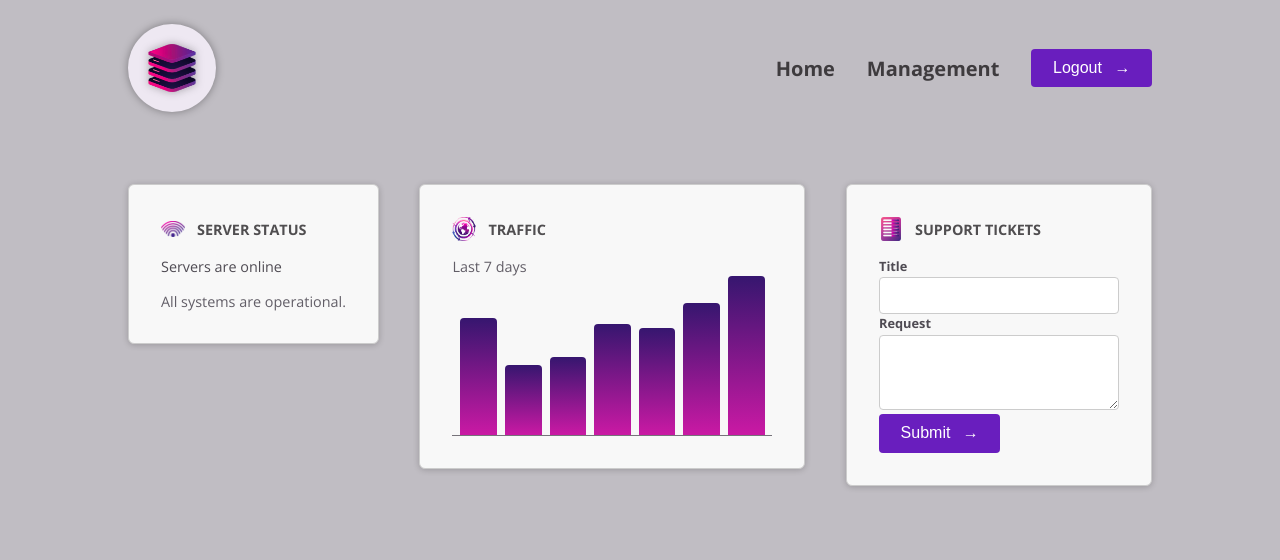
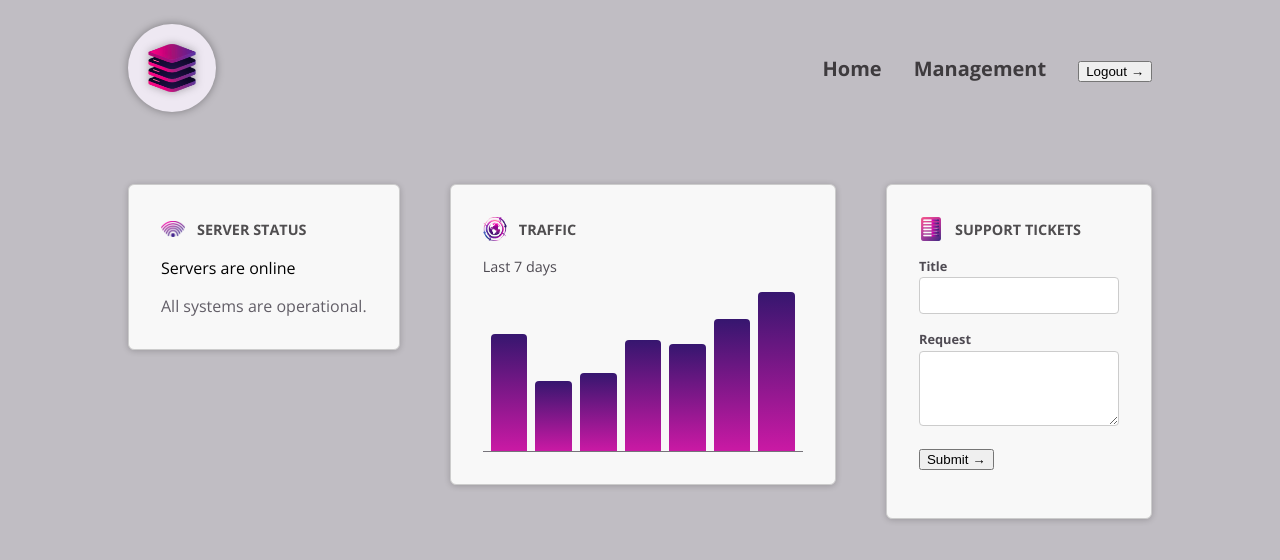
Before and after one commit to Wong0790/angular-components, an Angular app: page / in a window 1280 px wide. Shown: the top 560 px of the page. Built offline with nearby package versions, Linux system fonts and the light colour scheme.

Commit message:
moving styles into their specific component files & adding encapsulation to styles

```diff
--- a/src/app/components/dashboard/dashboard-item/dashboard-item.component.css
+++ b/src/app/components/dashboard/dashboard-item/dashboard-item.component.css
@@ -0,0 +1,35 @@
+.dashboard-item {
+  display: block;
+  padding: 1rem;
+  border: 1px solid #ccc;
+  border-radius: 6px;
+  background-color: #f8f8f8;
+  box-shadow: 0 1px 6px 0 rgba(0, 0, 0, 0.2);
+}
+
+.dashboard-item header {
+  display: flex;
+  padding: 0;
+  gap: 0.75rem;
+  align-items: center;
+  margin-bottom: 1rem;
+}
+
+.dashboard-item header img {
+  width: 1.5rem;
+  height: 1.5rem;
+  object-fit: contain;
+}
+
+h2 {
+  margin: 0;
+  font-size: 0.9rem;
+  text-transform: uppercase;
+  color: #504e50;
+}
+
+@media (min-width: 768px) {
+  .dashboard-item {
+    padding: 2rem;
+  }
+}
--- a/src/app/components/dashboard/server-status/server-status.component.css
+++ b/src/app/components/dashboard/server-status/server-status.component.css
@@ -0,0 +1,40 @@
+#status {
+  display: block;
+  width: 15rem;
+}
+
+.status p:first-of-type {
+  font-weight: bold;
+  animation: pulse 2s infinite;
+  margin: 0 0 0.5rem 0;
+  font-size: 1.15rem;
+}
+
+.status-online p:first-of-type {
+  color: #6a3cb0;
+}
+
+.status-offline p:first-of-type {
+  color: #b22084;
+}
+
+.status-unknown p:first-of-type {
+  color: grey;
+}
+
+p:last-of-type {
+  margin: 0;
+  color: #625e67;
+}
+
+@keyframes pulse {
+  0% {
+    opacity: 1;
+  }
+  50% {
+    opacity: 0.5;
+  }
+  100% {
+    opacity: 1;
+  }
+}
--- a/src/app/components/dashboard/tickets/new-ticket/new-ticket.component.css
+++ b/src/app/components/dashboard/tickets/new-ticket/new-ticket.component.css
@@ -0,0 +1,3 @@
+#new-ticket {
+  width: 15rem;
+}
--- a/src/app/components/dashboard/tickets/ticket/ticket.component.css
+++ b/src/app/components/dashboard/tickets/ticket/ticket.component.css
@@ -0,0 +1,73 @@
+article {
+  border-radius: 4px;
+  background-color: #59555f;
+  color: #ded8e6;
+}
+
+h3 {
+  padding: 0.5rem;
+  margin: 0;
+  font-size: 0.9rem;
+  display: flex;
+  gap: 0.5rem;
+  align-items: center;
+}
+
+h3 div {
+  width: 0.9rem;
+  height: 0.9rem;
+  border-radius: 50%;
+}
+
+.ticket-open {
+  background-color: #de62e9;
+}
+
+.ticket-closed {
+  background-color: #51c788;
+}
+
+.text {
+  text-align: left;
+}
+
+button {
+  flex: 1;
+  width: 100%;
+  font: inherit;
+  background: transparent;
+  border: none;
+  color: #ded8e6;
+  display: flex;
+  justify-content: space-between;
+  align-items: center;
+}
+
+button span:first-child {
+  margin-bottom: 0.1rem;
+}
+
+button span:last-child {
+  width: 1rem;
+}
+
+p {
+  margin: 0;
+  padding: 1rem;
+  font-size: 0.9rem;
+}
+
+p:has(button) {
+  padding-top: 0;
+}
+
+p button {
+  padding: 0;
+  width: auto;
+  display: inline;
+  font-size: 0.75rem;
+}
+
+p button:hover {
+  color: #ec9fea;
+}
--- a/src/app/components/dashboard/tickets/tickets/tickets.component.css
+++ b/src/app/components/dashboard/tickets/tickets/tickets.component.css
@@ -0,0 +1,33 @@
+#tickets {
+  display: flex;
+  flex-direction: column;
+  gap: 1.5rem;
+}
+
+#tickets ul {
+  list-style: none;
+  margin: 0;
+  padding: 0;
+  width: 15rem;
+}
+
+#tickets li {
+  margin: 0.5rem 0;
+}
+
+#tickets p {
+  margin: 0;
+  color: #4f4b53;
+}
+
+#tickets h2 {
+  margin: 0;
+  font-size: 1.1rem;
+  color: #38343c;
+}
+
+@media (min-width: 768px) {
+  #tickets {
+    flex-direction: row;
+  }
+}
--- a/src/app/components/dashboard/traffic/traffic.component.css
+++ b/src/app/components/dashboard/traffic/traffic.component.css
@@ -0,0 +1,32 @@
+#traffic {
+  display: block;
+  width: 15rem;
+}
+
+p {
+  margin: 0 0 1rem 0;
+  font-size: 0.9rem;
+  color: #4f4b53;
+}
+
+#chart {
+  height: 10rem;
+  display: flex;
+  align-items: flex-end;
+  gap: 0.5rem;
+  padding: 0 0.5rem;
+  border-bottom: 1px solid #76737a;
+}
+
+#chart div {
+  flex: 1;
+  background: linear-gradient(to bottom, #36166f, #ca19a4);
+  border-top-left-radius: 4px;
+  border-top-right-radius: 4px;
+}
+
+@media (min-width: 768px) {
+  #traffic {
+    width: 20rem;
+  }
+}
--- a/src/app/components/shared/button/button.component.css
+++ b/src/app/components/shared/button/button.component.css
@@ -0,0 +1,25 @@
+button {
+  display: inline-block;
+  padding: 0.65rem 1.35rem;
+  border-radius: 0.25rem;
+  font-size: 1rem;
+  text-align: center;
+  cursor: pointer;
+  background-color: #691ebe;
+  color: white;
+  border: none;
+}
+
+button:hover {
+  background-color: #551b98;
+}
+
+.icon {
+  display: inline-block;
+  margin-left: 0.5rem;
+  transition: transform 0.2s ease-in-out;
+}
+
+button:hover .icon {
+  transform: translateX(4px);
+}
--- a/src/app/components/shared/control/control.component.css
+++ b/src/app/components/shared/control/control.component.css
@@ -0,0 +1,18 @@
+.control label {
+  display: block;
+  font-size: 0.8rem;
+  font-weight: bold;
+  margin-bottom: 0.15rem;
+  color: #4f4b53;
+}
+
+.control input,
+.control textarea {
+  width: 100%;
+  padding: 0.5rem;
+  border: 1px solid #ccc;
+  border-radius: 4px;
+  font: inherit;
+  font-size: 0.9rem;
+  color: #4f4b53;
+}
--- a/src/app/components/shared/control/control.component.html
+++ b/src/app/components/shared/control/control.component.html
@@ -1,4 +1,4 @@
-<p>
+<p class="control">
   <label for="title">{{ label }}</label>
   <ng-content select="input, textarea" />
 </p>
--- a/src/app/components/shared/control/control.component.ts
+++ b/src/app/components/shared/control/control.component.ts
@@ -1,4 +1,4 @@
-import { Component, Input } from '@angular/core';
+import { Component, Input, ViewEncapsulation } from '@angular/core';
 
 @Component({
   selector: 'app-control',
@@ -6,6 +6,7 @@
   imports: [],
   templateUrl: './control.component.html',
   styleUrl: './control.component.css',
+  encapsulation: ViewEncapsulation.None,
 })
 export class ControlComponent {
   @Input({ required: true }) label!: string;
--- a/src/styles.css
+++ b/src/styles.css
@@ -32,196 +32,3 @@
     flex-direction: row;
   }
 }
-
-#traffic {
-  display: block;
-  width: 15rem;
-}
-
-p {
-  margin: 0 0 1rem 0;
-  font-size: 0.9rem;
-  color: #4f4b53;
-}
-
-#chart {
-  height: 10rem;
-  display: flex;
-  align-items: flex-end;
-  gap: 0.5rem;
-  padding: 0 0.5rem;
-  border-bottom: 1px solid #76737a;
-}
-
-#chart div {
-  flex: 1;
-  background: linear-gradient(to bottom, #36166f, #ca19a4);
-  border-top-left-radius: 4px;
-  border-top-right-radius: 4px;
-}
-
-@media (min-width: 768px) {
-  #traffic {
-    width: 20rem;
-  }
-}
-
-#status {
-  display: block;
-  width: 15rem;
-}
-
-.status p:first-of-type {
-  font-weight: bold;
-  animation: pulse 2s infinite;
-  margin: 0 0 0.5rem 0;
-  font-size: 1.15rem;
-}
-
-.status-online p:first-of-type {
-  color: #6a3cb0;
-}
-
-.status-offline p:first-of-type {
-  color: #b22084;
-}
-
-.status-unknown p:first-of-type {
-  color: grey;
-}
-
-p:last-of-type {
-  margin: 0;
-  color: #625e67;
-}
-
-@keyframes pulse {
-  0% {
-    opacity: 1;
-  }
-  50% {
-    opacity: 0.5;
-  }
-  100% {
-    opacity: 1;
-  }
-}
-
-.dashboard-item {
-  display: block;
-  padding: 1rem;
-  border: 1px solid #ccc;
-  border-radius: 6px;
-  background-color: #f8f8f8;
-  box-shadow: 0 1px 6px 0 rgba(0, 0, 0, 0.2);
-}
-
-.dashboard-item header {
-  display: flex;
-  padding: 0;
-  gap: 0.75rem;
-  align-items: center;
-  margin-bottom: 1rem;
-}
-
-.dashboard-item header img {
-  width: 1.5rem;
-  height: 1.5rem;
-  object-fit: contain;
-}
-
-h2 {
-  margin: 0;
-  font-size: 0.9rem;
-  text-transform: uppercase;
-  color: #504e50;
-}
-
-@media (min-width: 768px) {
-  .dashboard-item {
-    padding: 2rem;
-  }
-}
-
-button {
-  display: inline-block;
-  padding: 0.65rem 1.35rem;
-  border-radius: 0.25rem;
-  font-size: 1rem;
-  text-align: center;
-  cursor: pointer;
-  background-color: #691ebe;
-  color: white;
-  border: none;
-}
-
-button:hover {
-  background-color: #551b98;
-}
-
-.icon {
-  display: inline-block;
-  margin-left: 0.5rem;
-  transition: transform 0.2s ease-in-out;
-}
-
-button:hover .icon {
-  transform: translateX(4px);
-}
-
-#tickets {
-  display: flex;
-  flex-direction: column;
-  gap: 1.5rem;
-}
-
-#tickets ul {
-  list-style: none;
-  margin: 0;
-  padding: 0;
-  width: 15rem;
-}
-
-#tickets li {
-  margin: 0.5rem 0;
-}
-
-#tickets p {
-  margin: 0;
-  color: #4f4b53;
-}
-
-#tickets h2 {
-  margin: 0;
-  font-size: 1.1rem;
-  color: #38343c;
-}
-
-#new-ticket {
-  width: 15rem;
-}
-
-@media (min-width: 768px) {
-  #tickets {
-    flex-direction: row;
-  }
-}
-
-#new-ticket label {
-  display: block;
-  font-size: 0.8rem;
-  font-weight: bold;
-  margin-bottom: 0.15rem;
-  color: #4f4b53;
-}
-
-#new-ticket input,
-#new-ticket textarea {
-  width: 100%;
-  padding: 0.5rem;
-  border: 1px solid #ccc;
-  border-radius: 4px;
-  font: inherit;
-  font-size: 0.9rem;
-  color: #4f4b53;
-}
```
